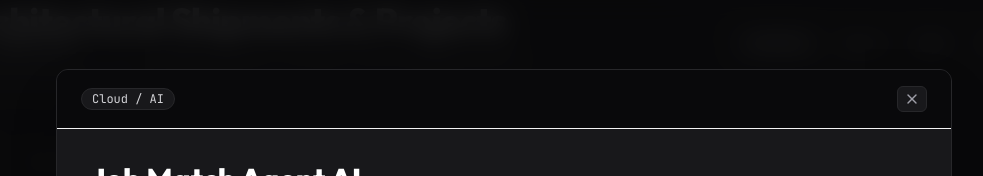
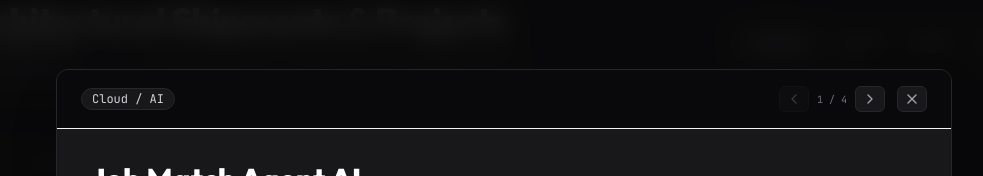
Before and after one commit to chialin6/portfolio, a React (Vite) app: page / in a window 1280 px wide. Both pictures are taken after a click on the element 358 px from the left and 3435 px from the top of the page. Shown: the part 3035-3211 px from the top of the page, without its empty margins (136-1119 px from the left). Built offline with nearby package versions, Linux system fonts and the light colour scheme.

Commit message:
add arrows for projects

```diff
--- a/src/components/Projects.tsx
+++ b/src/components/Projects.tsx
@@ -3,9 +3,9 @@
  * SPDX-License-Identifier: Apache-2.0
  */
 
-import { useState } from "react";
+import { useState, useEffect } from "react";
 import { motion, AnimatePresence } from "motion/react";
-import { FolderGit2, ArrowUpRight, Github, ExternalLink, X, Code2, Sparkles, CheckCircle2 } from "lucide-react";
+import { FolderGit2, ArrowUpRight, Github, ExternalLink, X, Code2, Sparkles, CheckCircle2, ChevronLeft, ChevronRight } from "lucide-react";
 import { projectsData } from "../data";
 import { Project } from "../types";
 
@@ -19,6 +19,26 @@ export default function Projects() {
   const filteredProjects = selectedCategory === "All"
     ? projectsData
     : projectsData.filter(p => p.category === selectedCategory);
+
+  const activeIndex = activeProject ? filteredProjects.findIndex(p => p.id === activeProject.id) : -1;
+
+  const navigateTo = (idx: number) => {
+    if (idx >= 0 && idx < filteredProjects.length) {
+      setCopiedSnippet(false);
+      setActiveProject(filteredProjects[idx]);
+    }
+  };
+
+  useEffect(() => {
+    if (!activeProject) return;
+    const handleKey = (e: KeyboardEvent) => {
+      if (e.key === "ArrowLeft") navigateTo(activeIndex - 1);
+      if (e.key === "ArrowRight") navigateTo(activeIndex + 1);
+      if (e.key === "Escape") setActiveProject(null);
+    };
+    window.addEventListener("keydown", handleKey);
+    return () => window.removeEventListener("keydown", handleKey);
+  }, [activeProject, activeIndex]);
 
   const handleCopyCode = (code: string) => {
     navigator.clipboard.writeText(code);
@@ -146,12 +166,31 @@ export default function Projects() {
                       {activeProject.category}
                     </span>
                   </div>
-                  <button
-                    onClick={() => setActiveProject(null)}
-                    className="p-1 px-1.5 bg-zinc-900 hover:bg-zinc-850 border border-zinc-800 hover:border-zinc-750 text-zinc-400 hover:text-white rounded-md transition cursor-pointer"
-                  >
-                    <X className="w-4 h-4" />
-                  </button>
+                  <div className="flex items-center gap-2">
+                    <button
+                      onClick={() => navigateTo(activeIndex - 1)}
+                      disabled={activeIndex <= 0}
+                      className="p-1 px-1.5 bg-zinc-900 hover:bg-zinc-850 border border-zinc-800 hover:border-zinc-750 text-zinc-400 hover:text-white rounded-md transition cursor-pointer disabled:opacity-30 disabled:cursor-not-allowed"
+                    >
+                      <ChevronLeft className="w-4 h-4" />
+                    </button>
+                    <span className="text-[10px] font-mono text-zinc-500 tabular-nums">
+                      {activeIndex + 1} / {filteredProjects.length}
+                    </span>
+                    <button
+                      onClick={() => navigateTo(activeIndex + 1)}
+                      disabled={activeIndex >= filteredProjects.length - 1}
+                      className="p-1 px-1.5 bg-zinc-900 hover:bg-zinc-850 border border-zinc-800 hover:border-zinc-750 text-zinc-400 hover:text-white rounded-md transition cursor-pointer disabled:opacity-30 disabled:cursor-not-allowed"
+                    >
+                      <ChevronRight className="w-4 h-4" />
+                    </button>
+                    <button
+                      onClick={() => setActiveProject(null)}
+                      className="p-1 px-1.5 bg-zinc-900 hover:bg-zinc-850 border border-zinc-800 hover:border-zinc-750 text-zinc-400 hover:text-white rounded-md transition cursor-pointer ml-1"
+                    >
+                      <X className="w-4 h-4" />
+                    </button>
+                  </div>
                 </div>
 
                 {/* Modal main body */}
```
